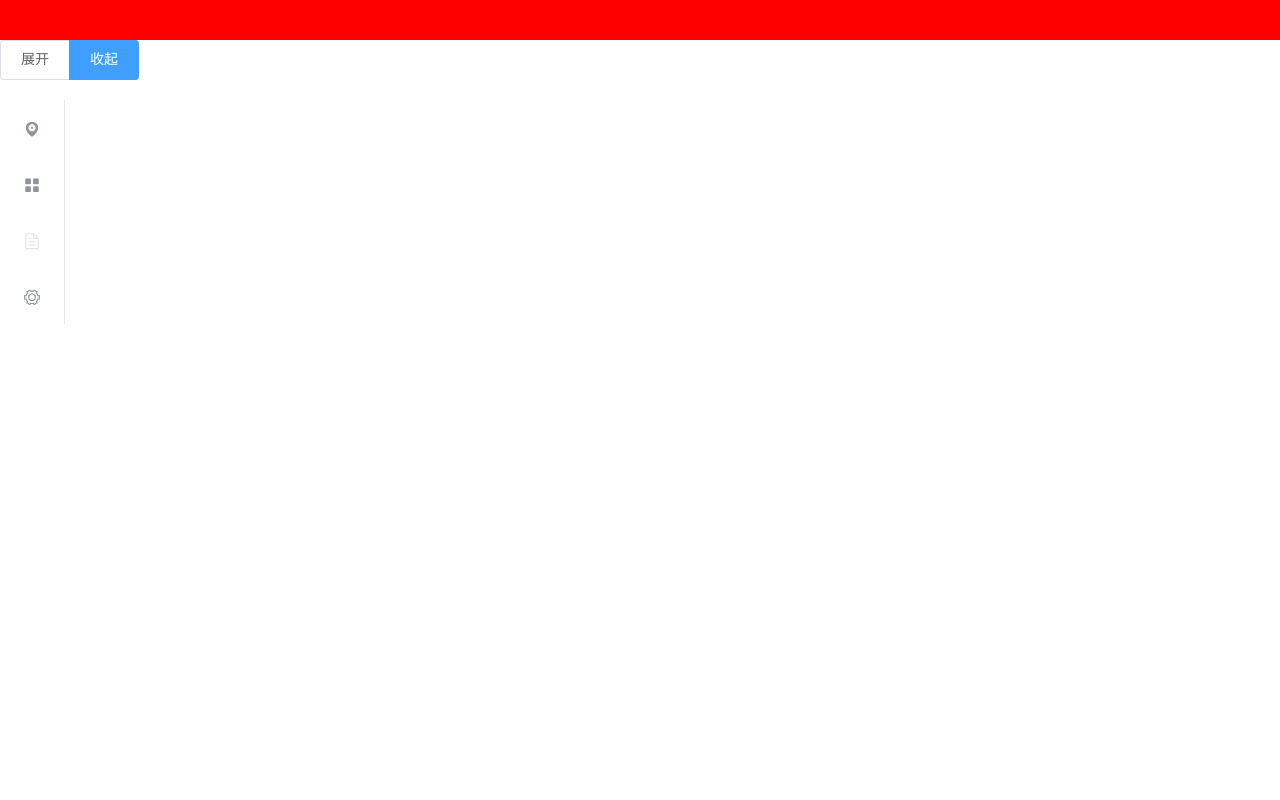
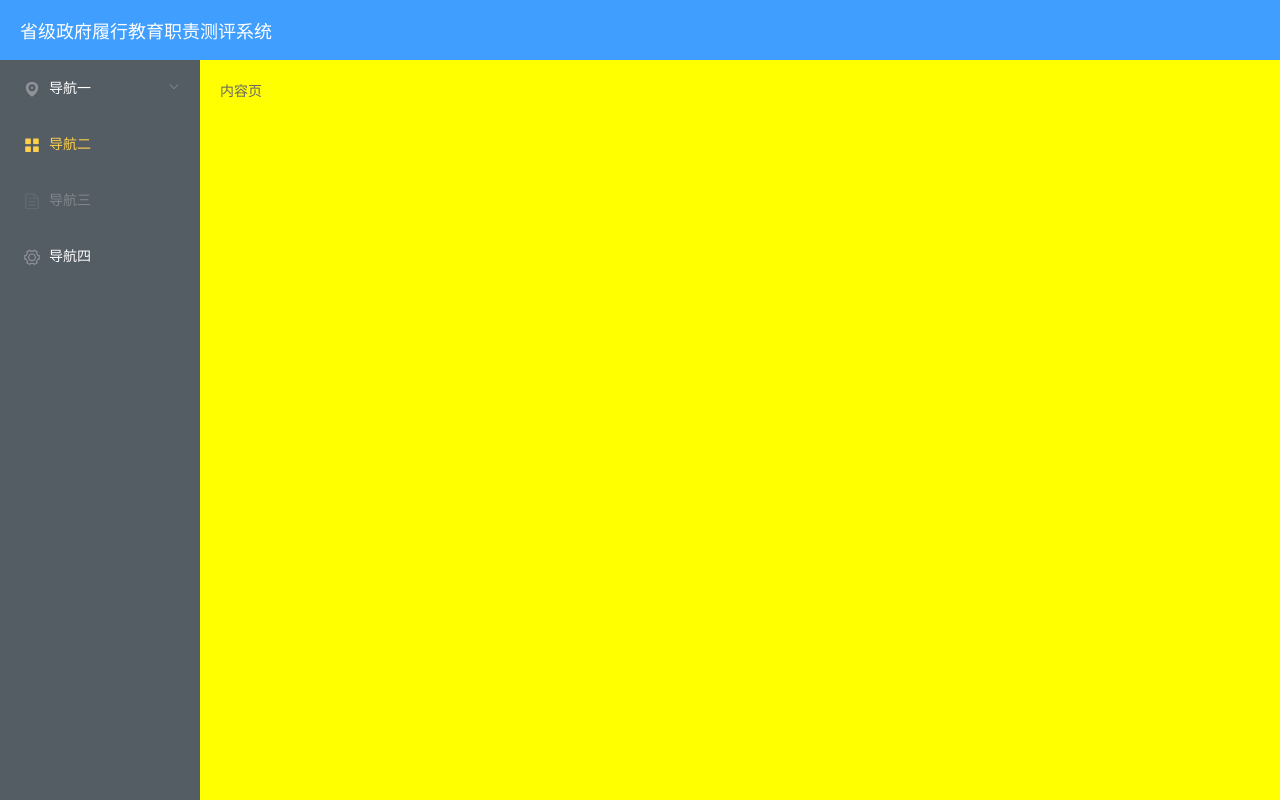
Before and after one commit to yangyuan02/jky_os_bear, a Vue app: page /home in a window 1280 px wide. Built offline with nearby package versions, Linux system fonts and the light colour scheme.

Commit message:
整理框架结构

```diff
--- a/src/components/common/Header.vue
+++ b/src/components/common/Header.vue
@@ -1,5 +1,7 @@
 <template>
-  <Header></Header>
+  <Header>
+    省级政府履行教育职责测评系统
+  </Header>
 </template>
 
 <script>
@@ -11,9 +13,12 @@ export default {
 <style>
 
   Header{
-    height: 40px;
+    height: 100%;
     width: 100%;
-    background: red;
+    color: #fff;
+    font-size: 18px;
+    display: flex;
+    align-items: center;
   }
 
 </style>
--- a/src/components/common/Sidebar.vue
+++ b/src/components/common/Sidebar.vue
@@ -1,17 +1,16 @@
 <template>
   <div>
-    <el-radio-group v-model="isCollapse" style="margin-bottom: 20px;">
-      <el-radio-button :label="false">展开</el-radio-button>
-      <el-radio-button :label="true">收起</el-radio-button>
-    </el-radio-group>
-    <el-menu default-active="1-4-1" class="el-menu-vertical-demo" @open="handleOpen" @close="handleClose" :collapse="isCollapse">
+    <el-col :span="12">
+      <el-menu default-active="2" class="el-menu-vertical-demo" @open="handleOpen" @close="handleClose" background-color="#545c64" text-color="#fff" active-text-color="#ffd04b">
         <el-submenu index="1">
           <template slot="title">
             <i class="el-icon-location"></i>
-          <span slot="title">导航一</span>
+            <span>导航一</span>
 </template>
         <el-menu-item-group>
-      <span slot="title">分组一</span>
+<template slot="title">
+  分组一
+</template>
           <el-menu-item index="1-1">选项1</el-menu-item>
           <el-menu-item index="1-2">选项2</el-menu-item>
         </el-menu-item-group>
@@ -19,7 +18,9 @@
           <el-menu-item index="1-3">选项3</el-menu-item>
         </el-menu-item-group>
         <el-submenu index="1-4">
-      <span slot="title">选项4</span>
+<template slot="title">
+  选项4
+</template>
           <el-menu-item index="1-4-1">选项1</el-menu-item>
         </el-submenu>
       </el-submenu>
@@ -36,14 +37,16 @@
         <span slot="title">导航四</span>
       </el-menu-item>
     </el-menu>
+  </el-col>
   </div>
 </template>
 
 
 
 <style>
-  .el-menu-vertical-demo:not(.el-menu--collapse) {
+  .el-menu-vertical-demo{
     width: 200px;
+    height: 100%;
     min-height: 400px;
   }
 </style>
--- a/src/router/index.js
+++ b/src/router/index.js
@@ -6,6 +6,8 @@ const login = r => require.ensure([], () => r(require('@/views/login')), 'Login'
 const Home = r => require.ensure([], () => r(require('@/views/home')), 'Home')
 
 const error = r => require.ensure([], () => r(require('@/components/common/error')), 'error')
+
+const IndexMain =  r => require.ensure([], () => r(require('@/views/level01/main')), 'IndexMain')
 
 Vue.use(Router)
 
@@ -20,7 +22,14 @@ export default new Router({
     {
       path: '/home',
       name: 'home',
-      component: Home
+      component: Home,
+      children:[
+        {
+          path: '/',
+          name: 'IndexMain',
+          component: IndexMain
+        },
+      ]
     },
     {
       path: '*',
--- a/src/views/home.vue
+++ b/src/views/home.vue
@@ -1,12 +1,18 @@
 <template>
   <div class="wrapper">
-    <v-head></v-head>
-    <v-sidebar></v-sidebar>
-    <div class="content">
-      <transition name="move" mode="out-in">
-        <router-view></router-view>
-      </transition>
-    </div>
+    <el-container>
+      <el-header>
+        <v-head></v-head>
+      </el-header>
+      <el-container>
+        <el-aside style="width:200px;">
+          <v-sidebar></v-sidebar>
+        </el-aside>
+        <el-main>
+          <transition name="move" mode="out-in"><router-view></router-view></transition>
+        </el-main>
+      </el-container>
+    </el-container>
   </div>
 </template>
 
@@ -20,3 +26,27 @@
     }
   }
 </script>
+
+<style scoped lang="less">
+  .wrapper{
+    height: 100%;
+    .el-container{
+      height: 100%;
+      .el-header{
+        background: #409EFF;
+      }
+      .el-container{
+        height:100%;
+        .el-aside{
+          height: 100%;
+          background-color: rgb(84, 92, 100);
+        }
+        .el-main{
+          width: calc(100% - 200px);
+          height: 100%;
+          background: yellow;
+        }
+      }
+    }
+  }
+</style>
--- /dev/null
+++ b/src/views/level01/main.vue
@@ -0,0 +1,13 @@
+<template>
+  <div>内容页</div>
+</template>
+
+<script>
+export default {
+
+}
+</script>
+
+<style>
+
+</style>
```
Lines whose indentation alone changed are shown as unchanged.
